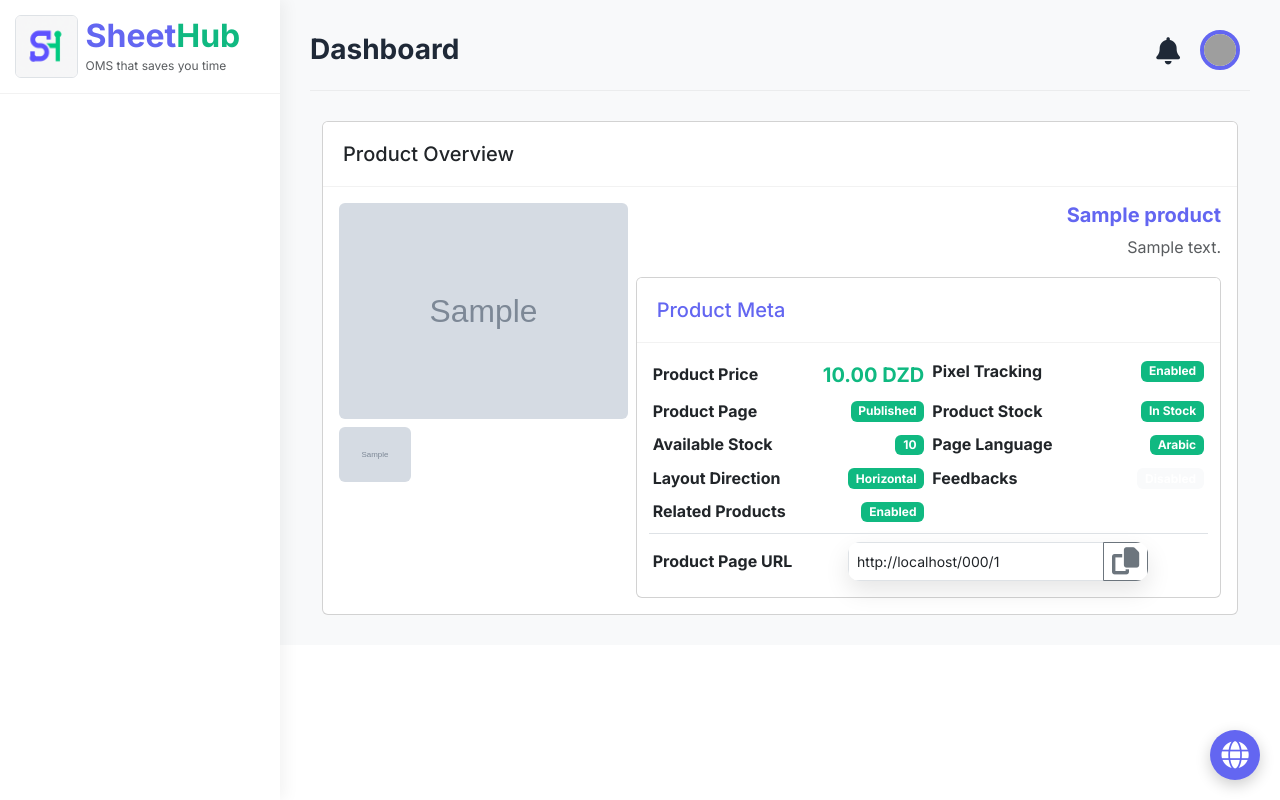
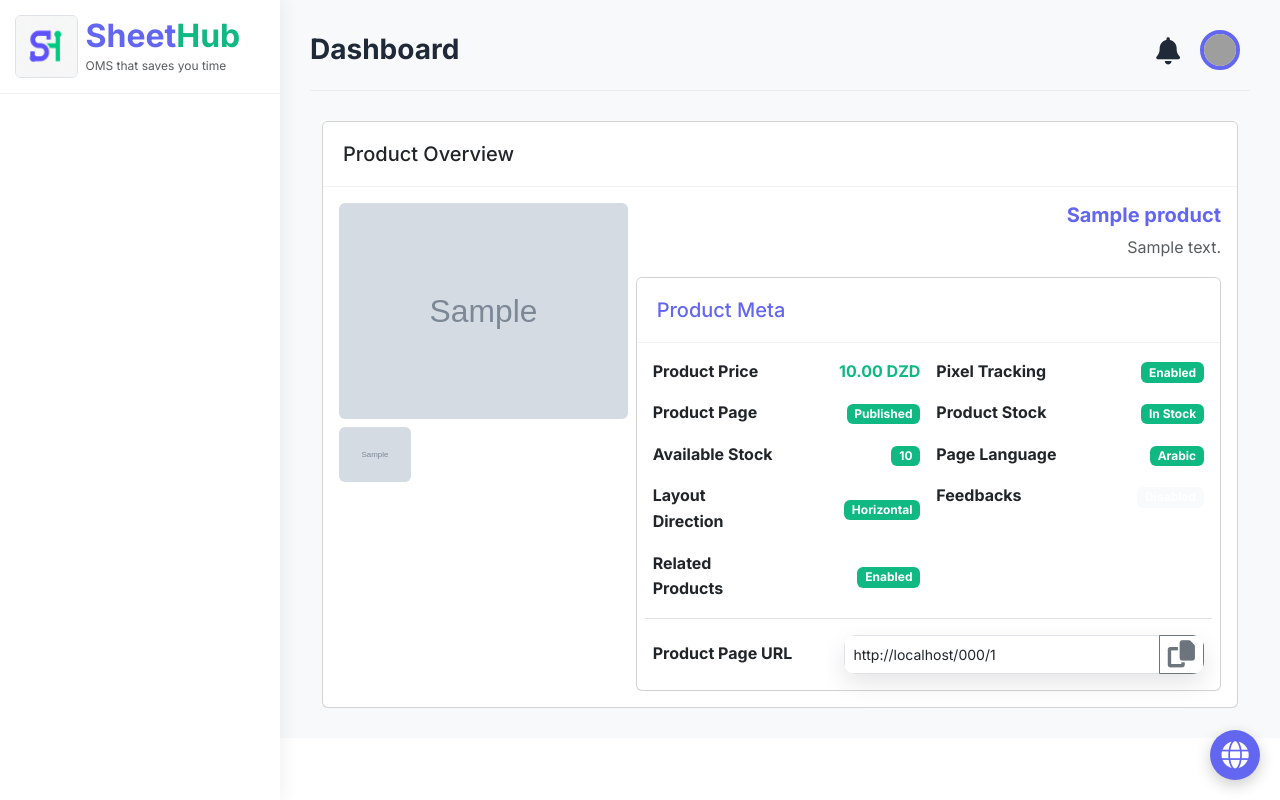
Before and after one commit to amraoui-mo7amed/sheethub, a Django app: template dashboard/templates/products/details.html in a window 1280 px wide. Run offline with Django 5.2, Linux system fonts and the light colour scheme; the template is opened without the code that fills it: values that come from a table or form of the project are taken from there, others are empty; tables that the repository leaves empty hold one stand-in row (values such as "Sample post"); grey boxes marked "Sample" are stand-in pictures; some libraries are stand-ins or nearby versions; grey boxes are pictures that could not be loaded.

Commit message:
landing_paged and details_page

```diff
--- a/dashboard/templates/products/details.html
+++ b/dashboard/templates/products/details.html
@@ -56,138 +56,197 @@
                                         </h5>
                                     </div>
                                     <div class="card-body">
-                                        <div class="row g-2">
-                                            <div class="col-lg-6 col-md-6">
-                                                <div class="d-flex justify-content-between align-items-center">
-                                                    <label for="price" class="form-label mb-0 fw-bold">
+                                        <div class="row g-3">
+
+                                            <!-- Product Price -->
+                                            <div class="col-md-6">
+                                                <div class="row align-items-center">
+                                                    <div class="col-6">
+                                                        <label class="form-label fw-bold mb-0">
                                                             {% trans "Product Price" %}
                                                         </label>
-                                                    <p class="product-price text-accent fw-bold mb-0 fs-5 text-truncate"
-                                                       id="price">
-                                                        {{ product.price }} DZD
-                                                    </p>
+                                                    </div>
+                                                    <div class="col-6 text-end">
+                                                        <span class="text-accent fw-bold fs-6">{{ product.price }} DZD</span>
                                                     </div>
                                                 </div>
-                                            <div class="col-lg-6 col-md-6">
-                                                <div class="d-flex justify-content-between align-items-center">
-                                                    <label class="form-label mb-0 fw-bold " for="meta_pixel">
+                                            </div>
+
+                                            <!-- Pixel Tracking -->
+                                            <div class="col-md-6">
+                                                <div class="row align-items-center">
+                                                    <div class="col-6">
+                                                        <label class="form-label fw-bold mb-0">
                                                             {% trans "Pixel Tracking" %}
                                                         </label>
-                                                    <small class="badge {% if product.enable_pixel %}bg-accent{% else %}bg-danger{% endif %}"
-                                                           id="meta_pixel">
+                                                    </div>
+                                                    <div class="col-6 text-end">
+                                                        <span class="badge {% if product.enable_pixel %}bg-accent{% else %}bg-danger{% endif %}">
                                                             {% if product.enable_pixel %}
                                                                 {% trans "Enabled" %}
                                                             {% else %}
                                                                 {% trans "Disabled" %}
                                                             {% endif %}
-                                                    </small>
+                                                        </span>
                                                     </div>
                                                 </div>
-                                            <div class="col-lg-6 col-md-6">
-                                                <div class="d-flex justify-content-between align-items-center">
-                                                    <label for="is_published" class="form-label fw-bold mb-0">
+                                            </div>
+
+                                            <!-- Product Page -->
+                                            <div class="col-md-6">
+                                                <div class="row align-items-center">
+                                                    <div class="col-6">
+                                                        <label class="form-label fw-bold mb-0">
                                                             {% trans "Product Page" %}
                                                         </label>
-                                                    <small class="badge {% if product.is_public %}bg-accent{% else %}bg-danger{% endif %}"
-                                                           id="is_published">
+                                                    </div>
+                                                    <div class="col-6 text-end">
+                                                        <span class="badge {% if product.is_public %}bg-accent{% else %}bg-danger{% endif %}">
                                                             {% if product.is_public %}
                                                                 {% trans "Published" %}
                                                             {% else %}
                                                                 {% trans "Unpublished" %}
                                                             {% endif %}
-                                                    </small>
+                                                        </span>
                                                     </div>
                                                 </div>
-                                            <div class="col-lg-6 col-md-6">
-                                                <div class="d-flex justify-content-between align-items-center">
-                                                    <label for="stock" class="form-label fw-bold mb-0">
+                                            </div>
+
+                                            <!-- In Stock -->
+                                            <div class="col-md-6">
+                                                <div class="row align-items-center">
+                                                    <div class="col-6">
+                                                        <label class="form-label fw-bold mb-0">
                                                             {% trans "Product Stock" %}
                                                         </label>
-                                                    <small class="badge {% if product.stock > 0 %}bg-accent{% else %}bg-danger{% endif %}"
-                                                           id="stock">
+                                                    </div>
+                                                    <div class="col-6 text-end">
+                                                        <span class="badge {% if product.stock > 0 %}bg-accent{% else %}bg-danger{% endif %}">
                                                             {% if product.stock > 0 %}
                                                                 {% trans "In Stock" %}
                                                             {% else %}
                                                                 {% trans "Out of Stock" %}
                                                             {% endif %}
-                                                    </small>
+                                                        </span>
                                                     </div>
                                                 </div>
-                                            <div class="col-lg-6 col-md-6">
-                                                <div class="d-flex justify-content-between align-items-center">
-                                                    <label for="stock" class="form-label fw-bold mb-0">
+                                            </div>
+
+                                            <!-- Available Stock -->
+                                            <div class="col-md-6">
+                                                <div class="row align-items-center">
+                                                    <div class="col-6">
+                                                        <label class="form-label fw-bold mb-0">
                                                             {% trans "Available Stock" %}
                                                         </label>
-                                                    <small class="badge {% if product.stock > 0 %}bg-accent{% else %}bg-danger{% endif %}"
-                                                           id="stock">
-                                                        {% if product.stock > 0 %}
-                                                            {{ product.stock }}
-                                                        {% else %}
-                                                            0
-                                                        {% endif %}
-                                                    </small>
+                                                    </div>
+                                                    <div class="col-6 text-end">
+                                                        <span class="badge {% if product.stock > 0 %}bg-accent{% else %}bg-danger{% endif %}">
+                                                            {{ product.stock|default:0 }}
+                                                        </span>
                                                     </div>
                                                 </div>
-                                            {# Landing Page Details #}
+                                            </div>
+
                                             {% if product.is_public %}
-                                                <div class="col-lg-6 col-md-6">
-                                                    <div class="d-flex justify-content-between align-items-center">
-                                                        <label for="lp_lang" class="form-label fw-bold mb-0">
+                                                <!-- Page Language -->
+                                                <div class="col-md-6">
+                                                    <div class="row align-items-center">
+                                                        <div class="col-6">
+                                                            <label class="form-label fw-bold mb-0">
                                                                 {% trans "Page Language" %}
                                                             </label>
-                                                        <small class="badge {% if product.landing_page.landing_language == "ar" %}bg-accent{% elif product.landing_page.landing_language == "en" %}bg-primary{% else %}bg-info{% endif %}">
+                                                        </div>
+                                                        <div class="col-6 text-end">
+                                                            <span class="badge {% if product.landing_page.landing_language == "ar" %} bg-accent {% elif product.landing_page.landing_language == "en" %} bg-primary {% else %} bg-info {% endif %}">
                                                                 {{ product.landing_page.get_landing_language_display }}
-                                                        </small>
+                                                            </span>
                                                         </div>
                                                     </div>
-                                                <div class="col-lg-6 col-md-6">
-                                                    <div class="d-flex justify-content-between align-items-center">
+                                                </div>
+
+                                                <!-- Layout Direction -->
+                                                <div class="col-md-6">
+                                                    <div class="row align-items-center">
+                                                        <div class="col-6">
                                                             <label class="form-label fw-bold mb-0">
                                                                 {% trans "Layout Direction" %}
                                                             </label>
-                                                        <small class="badge {% if product.landing_page.layout_direction == 'horizontal' %}bg-accent{% else %}bg-primary{% endif %}">
+                                                        </div>
+                                                        <div class="col-6 text-end">
+                                                            <span class="badge {% if product.landing_page.layout_direction == 'horizontal' %} bg-accent {% else %} bg-primary {% endif %}">
                                                                 {{ product.landing_page.get_layout_direction_display }}
-                                                        </small>
+                                                            </span>
                                                         </div>
                                                     </div>
-                                                <div class="col-lg-6 col-md-6">
-                                                    <div class="d-flex justify-content-between align-items-center">
+                                                </div>
+
+                                                <!-- Feedbacks -->
+                                                <div class="col-md-6">
+                                                    <div class="row align-items-center">
+                                                        <div class="col-6">
                                                             <label class="form-label fw-bold mb-0">
                                                                 {% trans "Feedbacks" %}
                                                             </label>
-                                                        <small class="badge {% if product.landing_page.enable_feedbacks %}bg-accent{% else %}bg-secondary{% endif %}">
-                                                            {% if product.landing_page.enable_feedbacks %}{% trans "Enabled" %}{% else %}{% trans "Disabled" %}{% endif %}
-                                                        </small>
+                                                        </div>
+                                                        <div class="col-6 text-end">
+                                                            <span class="badge {% if product.landing_page.enable_feedbacks %}bg-accent{% else %}bg-secondary{% endif %}">
+                                                                {% if product.landing_page.enable_feedbacks %}
+                                                                    {% trans "Enabled" %}
+                                                                {% else %}
+                                                                    {% trans "Disabled" %}
+                                                                {% endif %}
+                                                            </span>
                                                         </div>
                                                     </div>
-                                                <div class="col-lg-6 col-md-6">
-                                                    <div class="d-flex justify-content-between align-items-center">
+                                                </div>
+
+                                                <!-- Related Products -->
+                                                <div class="col-md-6">
+                                                    <div class="row align-items-center">
+                                                        <div class="col-6">
                                                             <label class="form-label fw-bold mb-0">
                                                                 {% trans "Related Products" %}
                                                             </label>
-                                                        <small class="badge {% if product.landing_page.enable_related_products %}bg-accent{% else %}bg-secondary{% endif %}">
-                                                            {% if product.landing_page.enable_related_products %}{% trans "Enabled" %}{% else %}{% trans "Disabled" %}{% endif %}
-                                                        </small>
+                                                        </div>
+                                                        <div class="col-6 text-end">
+                                                            <span class="badge {% if product.landing_page.enable_related_products %}bg-accent{% else %}bg-secondary{% endif %}">
+                                                                {% if product.landing_page.enable_related_products %}
+                                                                    {% trans "Enabled" %}
+                                                                {% else %}
+                                                                    {% trans "Disabled" %}
+                                                                {% endif %}
+                                                            </span>
                                                         </div>
                                                     </div>
-                                                <div class="col-12 mt-2 pt-2 border-top">
-                                                    <div class="d-flex justify-content-between align-items-center">
+                                                </div>
+
+                                                <!-- Product Page URL -->
+                                                <div class="col-12 pt-3 border-top">
+                                                    <div class="row align-items-center">
+                                                        <div class="col-12 col-md-4">
                                                             <label class="form-label fw-bold mb-0">
                                                                 {% trans "Product Page URL" %}
                                                             </label>
-                                                        <div class="input-group" style="max-width: 300px;">
+                                                        </div>
+                                                        <div class="col-12 col-md-8">
+                                                            <div class="input-group input-group-sm">
                                                                 <input type="text"
-                                                                   class="form-control form-control-sm"
-                                                                   value="{{ request.scheme }}://{{ request.get_host }}{% url 'frontend:product_landing' shop_code=product.user.profile.shop_code pk=product.pk %}"
-                                                                   readonly>
-                                                            <button class="btn btn-sm btn-outline-secondary copy-btn" type="button" data-bs-toggle="tooltip" title="{% trans 'Copy URL' %}">
+                                                                       class="form-control"
+                                                                       readonly
+                                                                       value="{{ request.scheme }}://{{ request.get_host }}{% url 'frontend:product_landing' shop_code=product.user.profile.shop_code pk=product.pk %}" />
+                                                                <button type="button"
+                                                                        class="btn btn-outline-secondary copy-btn"
+                                                                        title="{% trans 'Copy URL' %}">
                                                                     <i class="fas fa-copy"></i>
                                                                 </button>
                                                             </div>
                                                         </div>
                                                     </div>
+                                                </div>
                                             {% endif %}
                                         </div>
+
                                     </div>
                                 </div>
                             </div>
@@ -206,7 +265,7 @@
         document.addEventListener('DOMContentLoaded', function() {
             // Initialize Bootstrap tooltips
             var tooltipTriggerList = [].slice.call(document.querySelectorAll('[data-bs-toggle="tooltip"]'));
-            var tooltipList = tooltipTriggerList.map(function (tooltipTriggerEl) {
+            var tooltipList = tooltipTriggerList.map(function(tooltipTriggerEl) {
                 return new bootstrap.Tooltip(tooltipTriggerEl);
             });
 
--- a/dashboard/templates/products/landing_page.html
+++ b/dashboard/templates/products/landing_page.html
@@ -61,6 +61,7 @@
                     </div>
                     {# Product Details #}
                     <div {% if landing.layout_direction == 'horizontal' %}class="col-lg-6 col-md-12" {% else %}class="col-lg-12" {% endif %}>
+                        <div class="row g-2">
                             <div {% if landing.layout_direction == 'horizontal' %}class="col-lg-12 col-sm-6 col-sm-12" {% else %}class="col-lg-8 col-md-6 col-sm-12" {% endif %}>
                                 <h2 class="fw-bold">
                                     {{ product.name }}
@@ -93,7 +94,8 @@
                                 </div>
                             </div>
                             {% if product.stock > 0 %}
-                            <form {% if landing.layout_direction == 'horizontal' %}class="col-lg-12 col-sm-6 col-sm-12" {% else %}class="col-lg-4 col-md-6 col-sm-12" {% endif %}>
+                                <div class="{% if landing.layout_direction == 'horizontal' %}col-lg-12 col-sm-6 col-sm-12 {% else %}col-lg-4 col-md-6 col-sm-12 {% endif %}">
+                                    <form class="form" method="POST" action="#">
                                         <div class="card">
                                             <div class="card-header bg-white">
                                                 <h3 class="fw-bold text-primary mb-0">
@@ -282,6 +284,7 @@
                                             </div>
                                         </div>
                                     </form>
+                                </div>
                             {% else %}
                                 <div class="alert alert-danger">
                                     {% if lang == "ar" %}
@@ -296,6 +299,7 @@
                         </div>
                     </div>
                 </div>
+            </div>
             <script src="{% static 'js/landing_page.js' %}?v={% now 'U' %}"></script>
             <script src="{% static 'js/custom_select.js' %}?v={% now 'U' %}"></script>
         </body>
```
Lines whose indentation alone changed are shown as unchanged.
